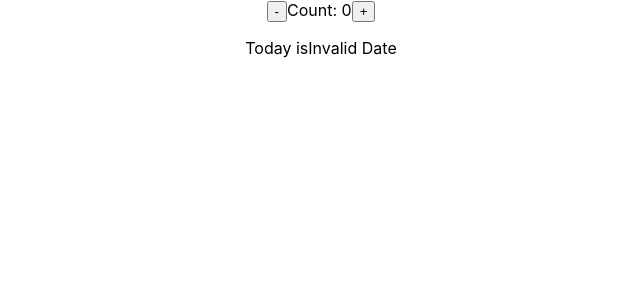
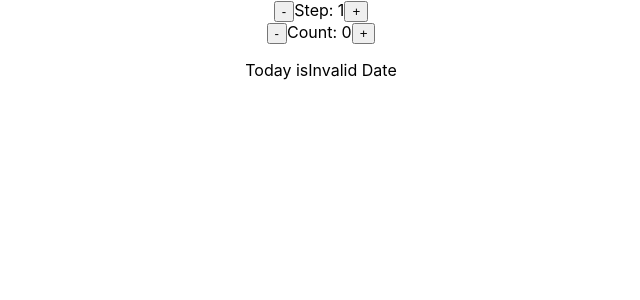
Before and after one commit to karlijones/datecounter, a React (Create React App) app: page / in a window 1280 px wide. Shown: the top 300 px of the page, without its empty margins (319-959 px from the left). Built offline with nearby package versions, Linux system fonts and the light colour scheme.

Commit message:
div added for step

```diff
--- a/src/App.js
+++ b/src/App.js
@@ -20,10 +20,17 @@ function Counter() {
   return (
     <div>
       <div>
+        <button onClick={() => setStep(c=>c-1)}>-</button>
+        <span>Step: {step}</span>
+        <button onClick={() => setStep(c=>c+1)}>+</button>
+      </div>
+
+      <div>
         <button onClick={() => setCount(c=>c-1)}>-</button>
         <span>Count: {count}</span>
         <button onClick={() => setCount(c=>c+1)}>+</button>
       </div>
+
       <p>
         <span>
           {count === 0
```
